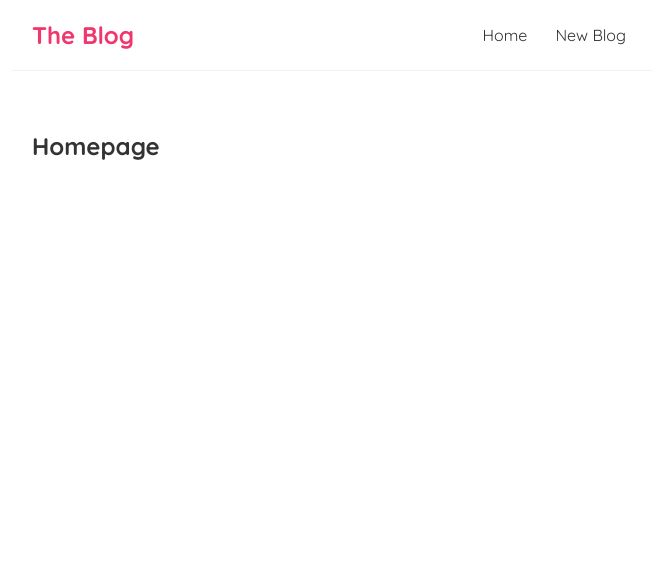
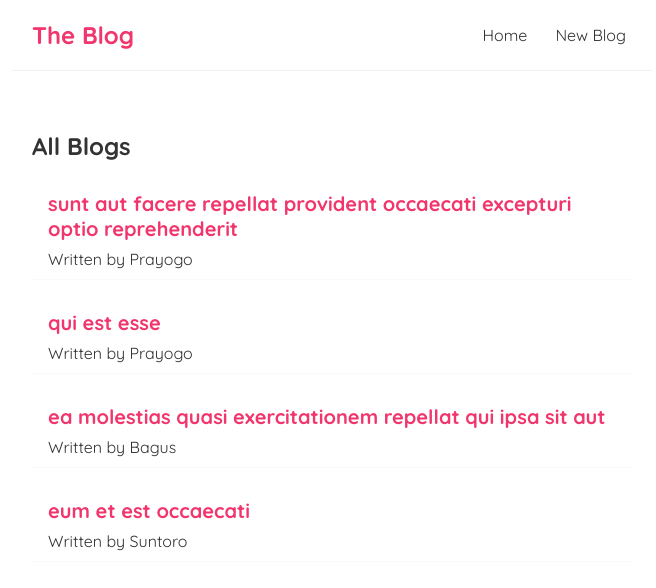
Before and after one commit to pragus99/miniblog, a React (Create React App) app: page / in a window 1280 px wide. Shown: the top 588 px of the page, without its empty margins (308-964 px from the left). Built offline with nearby package versions, Linux system fonts and the light colour scheme; data requests are answered from the project's data file.

Commit message:
added loading, handling error, blog list, and useEffect for fetch.

```diff
--- a/src/components/Home.js
+++ b/src/components/Home.js
@@ -1,7 +1,35 @@
+import { useState, useEffect } from "react";
+import BlogList from "./BlogList";
+
 const Home = () => {
+  const [blogs, setBlogs] = useState(null);
+  const [isPending, setIsPending] = useState(true);
+  const [error, setError] = useState(null);
+
+  useEffect(() => {
+    fetch("http://localhost:8000/blogs")
+      .then((res) => {
+        if (!res.ok) {
+          throw Error("Could not fetch");
+        }
+        return res.json();
+      })
+      .then((data) => {
+        setBlogs(data);
+        setIsPending(false);
+        setError(null);
+      })
+      .catch((err) => {
+        setIsPending(false);
+        setError(err.message);
+      });
+  }, []);
+
   return (
     <div className="home">
-      <h2>Homepage</h2>
+      {error && <div>{error}</div>}
+      {isPending && <div>Loading...</div>}
+      {blogs && <BlogList blogs={blogs} title="All Blogs" />}
     </div>
   );
 };
```
